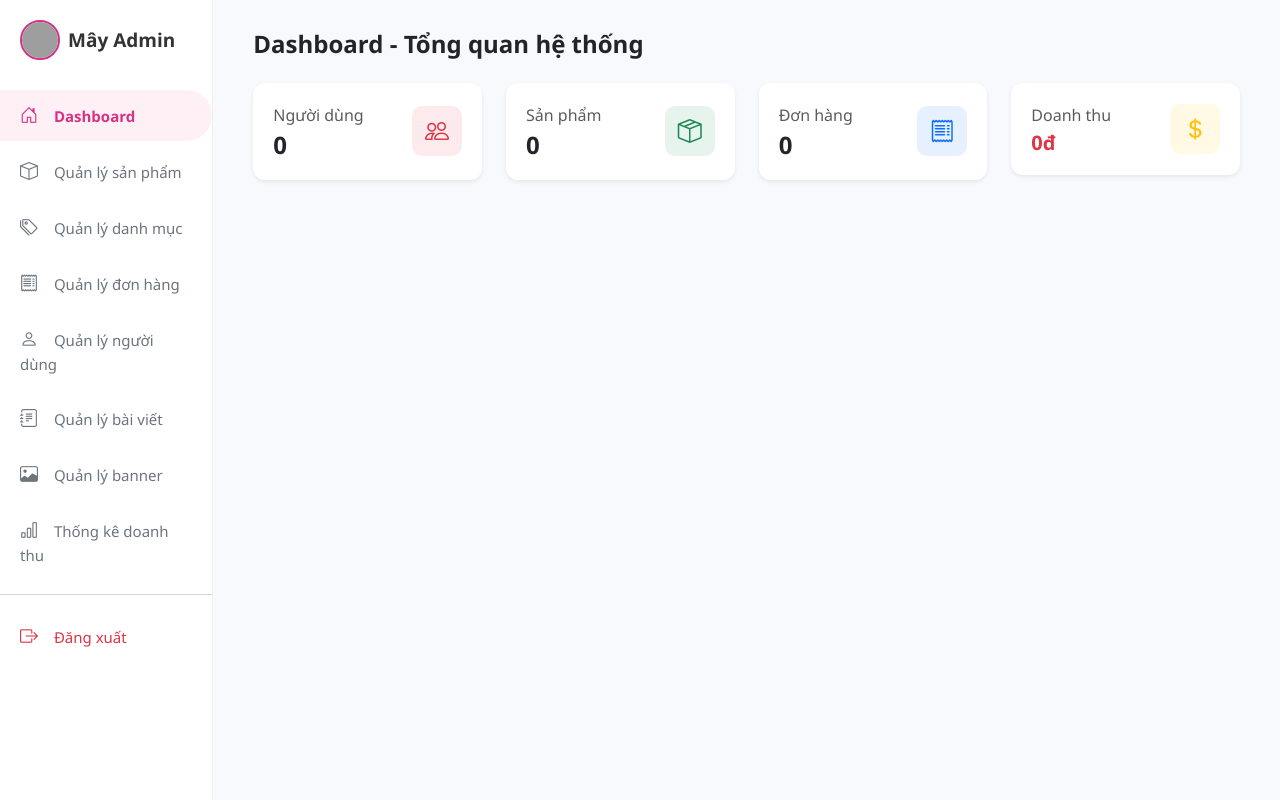
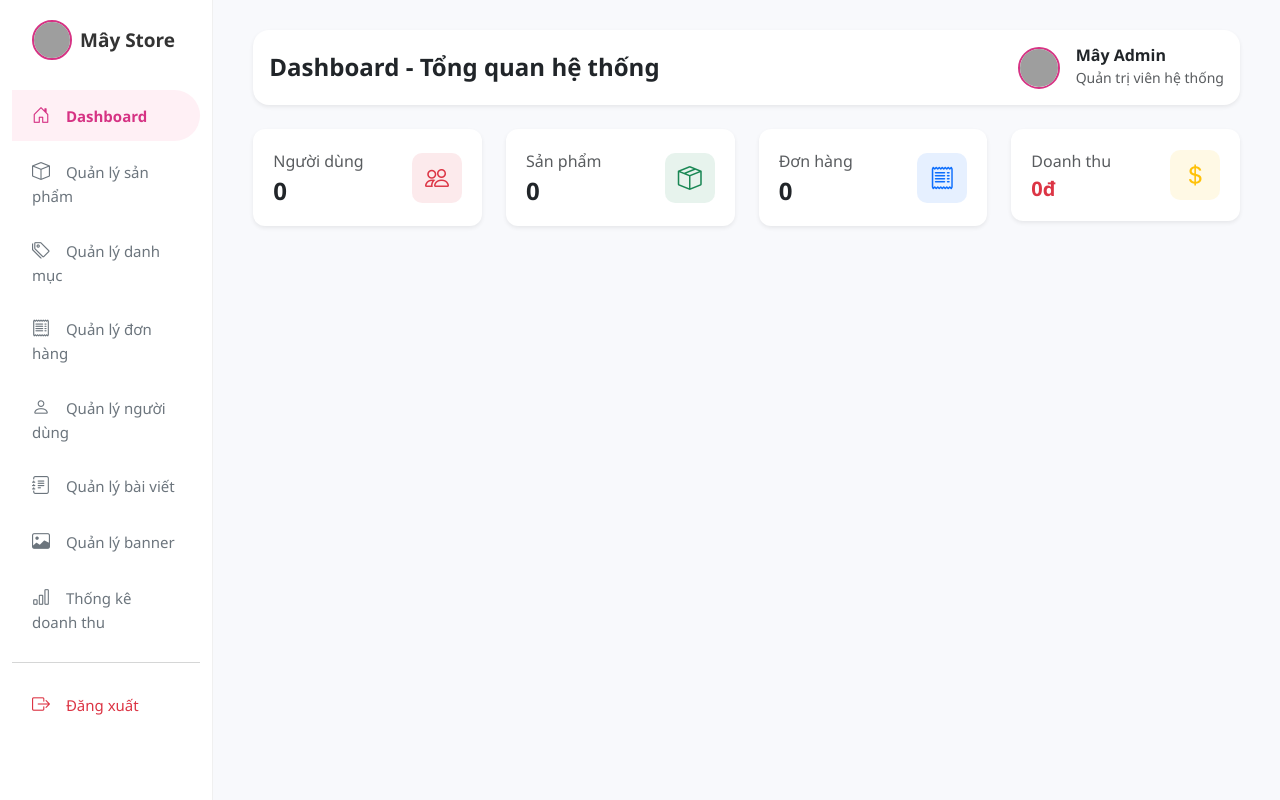
Before and after one commit to lengocanh270706-maker/Website-FashionStore, a PHP site: page /dashboard.php in a window 1280 px wide. Run offline with PHP 8.4, Linux system fonts and the light colour scheme; data that the repository does not hold is empty; grey boxes are pictures that could not be loaded.

Commit message:
Update dashboard.php

```diff
--- a/BTN-LTweb/admin/dashboard.php
+++ b/BTN-LTweb/admin/dashboard.php
@@ -14,24 +14,25 @@ $recent_orders = $conn->query("SELECT * FROM orders ORDER BY id DESC LIMIT 5");
     <link href="https://cdn.jsdelivr.net/npm/bootstrap@5.3.0/dist/css/bootstrap.min.css" rel="stylesheet">
     <link href="https://cdn.jsdelivr.net/npm/bootstrap-icons@1.10.5/font/bootstrap-icons.css" rel="stylesheet">
     <style>
-        body { background-color: #f8f9fc; font-family: 'Segoe UI', Tahoma, Geneva, Verdana, sans-serif; }
-        .sidebar { background-color: #ffffff; min-height: 100vh; border-right: 1px solid #f0f0f0; padding-top: 20px; position: fixed; width: 16.666667%; }
+        body { background-color: #f8f9fc; font-family: 'Segoe UI', Tahoma, Geneva, Verdana, sans-serif; overflow-x: hidden; }
+        .sidebar { background-color: #ffffff; min-height: 100vh; border-right: 1px solid #f0f0f0; padding-top: 20px; position: fixed; width: 16.666667%; top: 0; left: 0; }
         .sidebar-logo { font-size: 20px; font-weight: 700; margin-bottom: 30px; padding-left: 20px; color: #000; }
         .sidebar a { display: block; padding: 12px 20px; color: #6c757d; text-decoration: none; font-weight: 500; font-size: 15px; margin-bottom: 5px; border-radius: 0 30px 30px 0; }
         .sidebar a:hover, .sidebar a.active { background-color: #fff0f5; color: #d63384; font-weight: 600; }
         .sidebar a i { margin-right: 12px; font-size: 18px; }
-        .main-content { margin-left: 16.666667%; padding: 30px 40px; }
+        .main-content { margin-left: 16.666667%; padding: 30px 40px; width: 83.333333%; }
         .stat-card { background: #fff; border-radius: 12px; padding: 20px; box-shadow: 0 0.125rem 0.25rem rgba(0,0,0,0.075); display: flex; align-items: center; justify-content: space-between; }
         .stat-icon { width: 50px; height: 50px; border-radius: 10px; display: flex; align-items: center; justify-content: center; font-size: 24px; }
     </style>
 </head>
 <body>
-    <div class="row g-0">
+    <div class="container-fluid">
+        <div class="row">
             <!-- Sidebar -->
             <div class="col-md-2 sidebar">
                 <div class="sidebar-logo d-flex align-items-center gap-2">
-                <img src="../uploads/logomay.jpg" alt="Mây Admin" style="width: 40px; height: 40px; object-fit: cover; border-radius: 50%; border: 2px solid #d63384;">
-                <span style="color: #333; font-size: 19px;">Mây Admin</span>
+                    <img src="../uploads/logomay.jpg" alt="Mây Store" style="width: 40px; height: 40px; object-fit: cover; border-radius: 50%; border: 2px solid #d63384;">
+                    <span style="color: #333; font-size: 19px;">Mây Store</span>
                 </div>
                 <nav>
                     <a href="dashboard.php" class="active"><i class="bi bi-house-door"></i> Dashboard</a>
@@ -46,8 +47,22 @@ $recent_orders = $conn->query("SELECT * FROM orders ORDER BY id DESC LIMIT 5");
                     <a href="../index.php" class="text-danger"><i class="bi bi-box-arrow-right"></i> Đăng xuất</a>
                 </nav>
             </div>
+
+            <!-- Main Content -->
             <div class="col-md-10 main-content">
-            <h4 class="fw-bold mb-4">Dashboard - Tổng quan hệ thống</h4>
+                <!-- Topbar góc phải chứa thông tin Admin -->
+                <div class="d-flex justify-content-between align-items-center mb-4 bg-white p-3 rounded-4 shadow-sm">
+                    <h4 class="fw-bold mb-0 text-dark">Dashboard - Tổng quan hệ thống</h4>
+                    <div class="d-flex align-items-center gap-3">
+                        <img src="../uploads/logomay.jpg" alt="Admin" style="width: 42px; height: 42px; object-fit: cover; border-radius: 50%; border: 2px solid #d63384;">
+                        <div>
+                            <h6 class="mb-0 fw-bold text-dark">Mây Admin</h6>
+                            <small class="text-muted">Quản trị viên hệ thống</small>
+                        </div>
+                    </div>
+                </div>
+
+                <!-- Thẻ thống kê tổng quan -->
                 <div class="row g-4 mb-4">
                     <div class="col-md-3">
                         <div class="stat-card">
@@ -76,5 +91,6 @@ $recent_orders = $conn->query("SELECT * FROM orders ORDER BY id DESC LIMIT 5");
                 </div>
             </div>
         </div>
+    </div>
 </body>
 </html>
```
Lines whose indentation alone changed are shown as unchanged.
